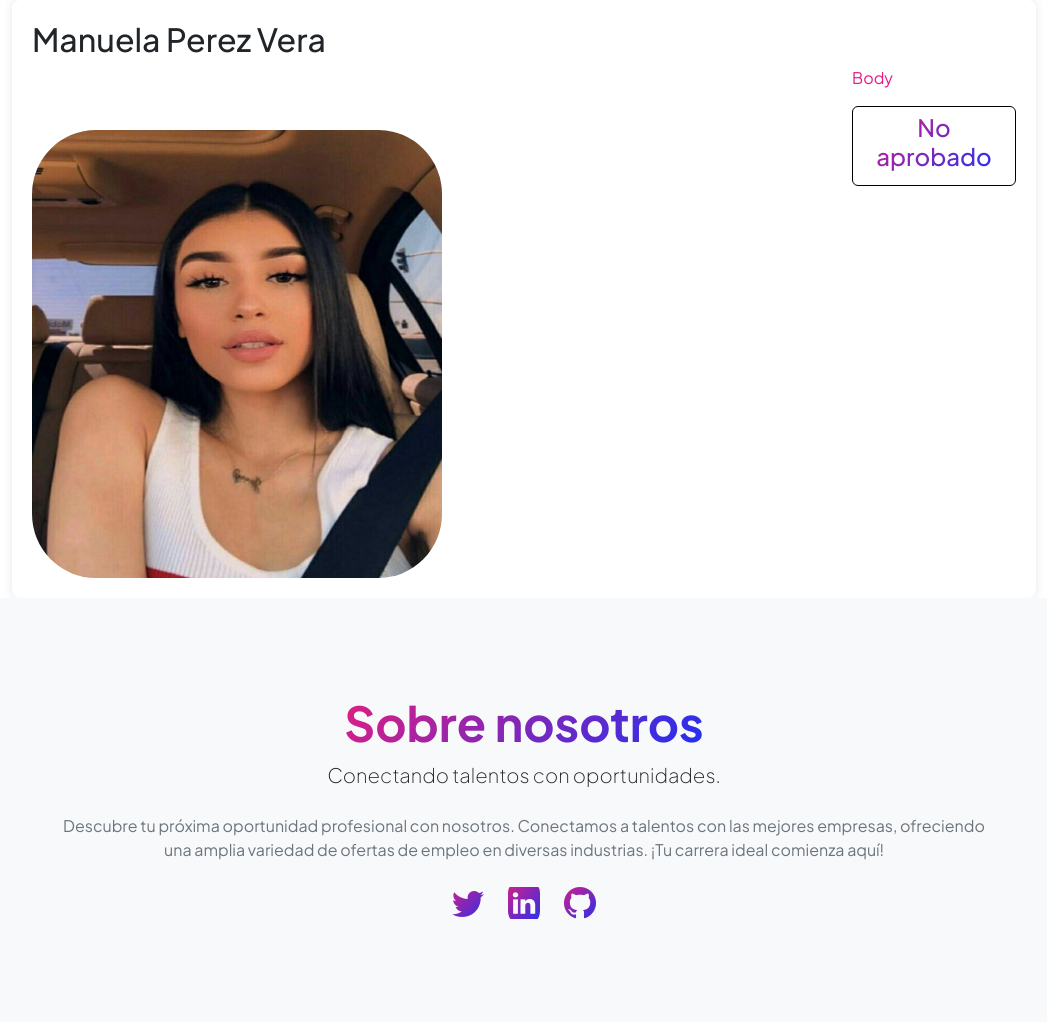
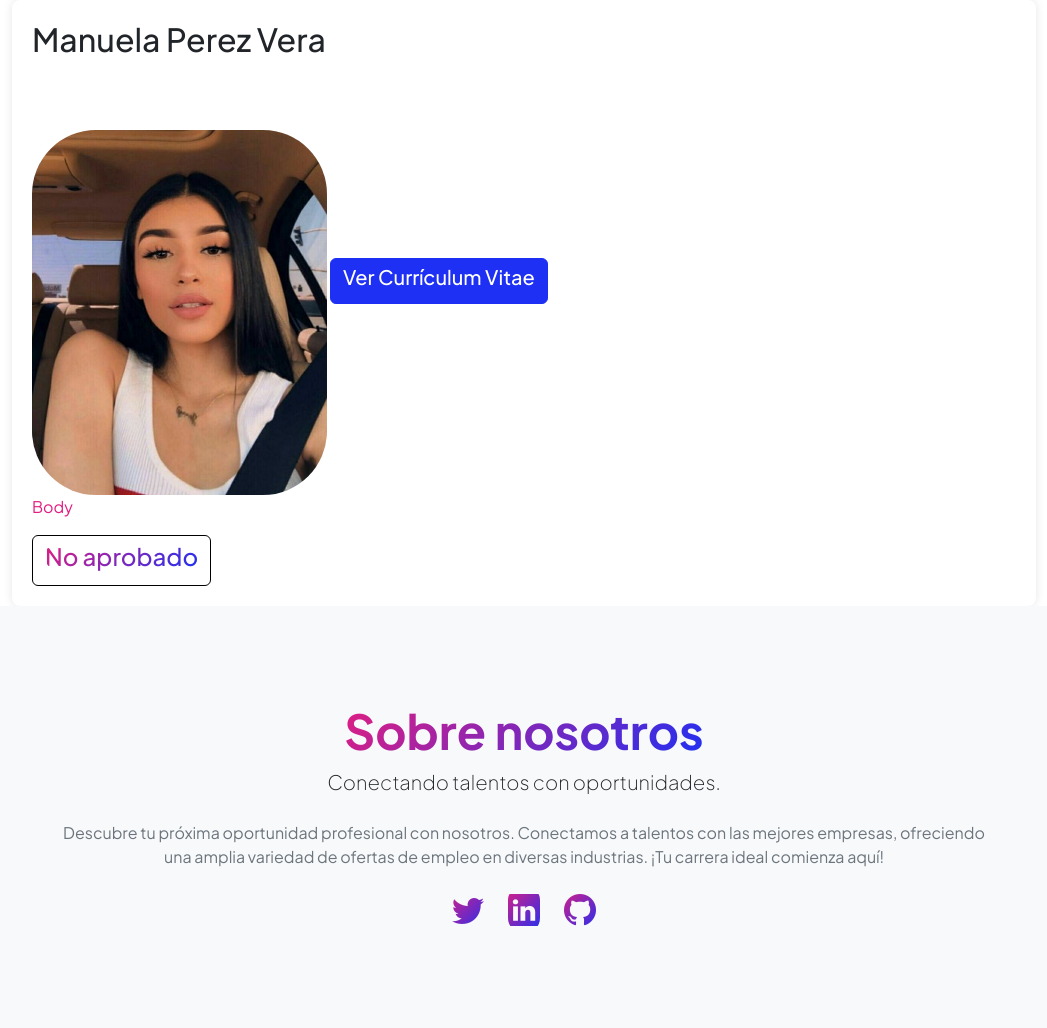
Before and after one commit to GladysMancera/JobSkill-0.0.5, a Django app: template paginaEmpresa/templates/paginaEmpresa/postulante.html in a window 1280 px wide. Shown: the part 72-1100 px from the top of the page, without its empty margins (116-1163 px from the left). Run offline with Django 4.2, Linux system fonts and the light colour scheme; the template is opened without the code that fills it: values that come from a table or form of the project are taken from there, others are empty; data comes from the database, SQL or seed files in the repository; both versions use the stored data as it was after the commit; some libraries are stand-ins or nearby versions.

Commit message:
viewnothin

```diff
--- a/paginaEmpresa/templates/paginaEmpresa/postulante.html
+++ b/paginaEmpresa/templates/paginaEmpresa/postulante.html
@@ -6,28 +6,23 @@
 
 
 <div class="container" style="width: 80%; margin: 0 auto; padding: 20px; background-color: #fff; border-radius: 8px; box-shadow: 0 0 10px rgba(0, 0, 0, 0.1);">
-
     <h2>{{solicitud.postulante.nombre}} {{solicitud.postulante.apellido}} {{solicitud.postulante.apellido2}}</h2>
-        <div style="display: flex;">
-    <img class="profile profile-img" src="{{solicitud.postulante.foto.url}}" alt="Title" />
-    {% if solicitud.aprobado %}
-    <div class="profile"></div>
+    <div style="display: inline;">
+        <img class="profile profile-img" src="{{solicitud.postulante.foto.url}}" alt="Title" style="width: 30%; height: 30%;"/>
+        <a href="{{ solicitud.cv.url }}" target="_blank" class="btn btn-primary"><h5>Ver Currículum Vitae</h5></a>
+        {% if solicitud.aprobado %}
         <div class="card-body">
             <p class="text-secondary">Body</p>
             <h4 class="text-gradient">Aprobado</h4>
         </div>
-    </div>
-    {% else %}
-    <div class="profile"></div>
+        {% else %}
         <div class="card-body">
             <p class="text-secondary">Body</p>
             <form action="" method="post">{% csrf_token %}
                 <button class="btn" type="submit" style="border-color: black;"><h4 class="text-gradient">No aprobado</h4></button>
             </form>
         </div>
-    </div>
-    {% endif %}
-
+        {% endif %}
     </div>
 </div>
 {% endblock %}
```
Also changed, not shown: paginaEmpresa/views.py (+8 -14 lines), db.sqlite3, media/Empresa/images.png (added), media/Usuarios/e0cf5a784bb6cbfc0cea2c9c4d87c246.jpg (added), 1 other file.
